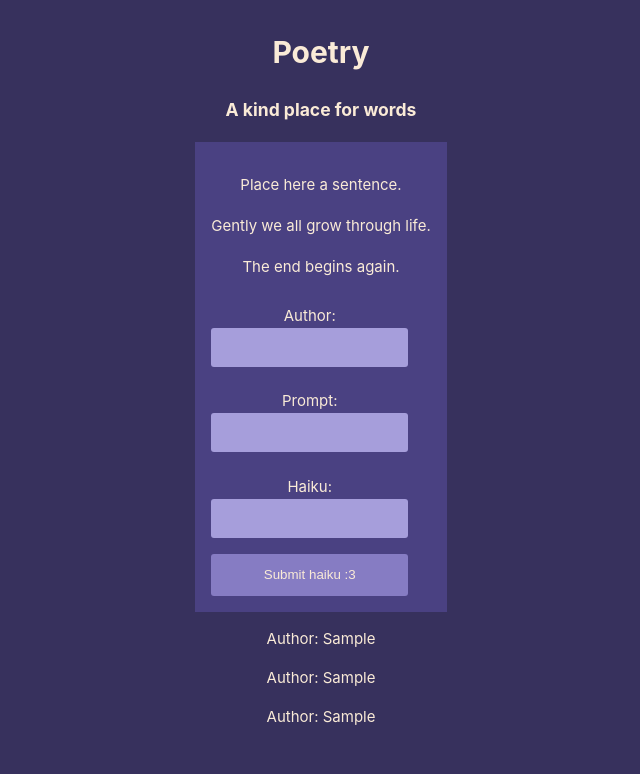
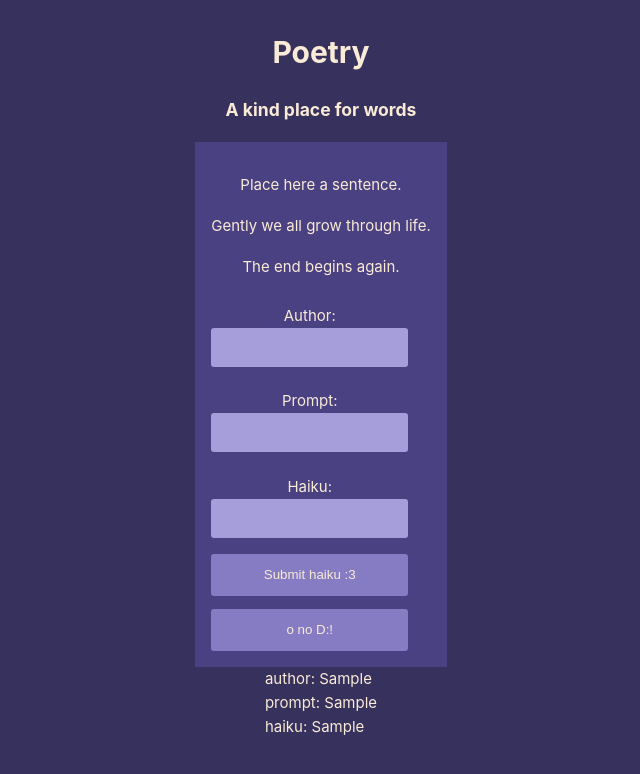
Before and after one commit to AMDAndy/poetry, a Vue app in the folder Poetry site/: page / in a window 1280 px wide. Both pictures are taken after typing "Sample", "Sample", "Sample" into the empty fields and a click on the button "Submit haiku :3". Shown: the top 774 px of the page, without its empty margins (319-959 px from the left). Built offline with nearby package versions, Linux system fonts and the light colour scheme; the HTML template or start-up script is replaced by a standard one.

Commit message:
Form is more form-y

```diff
--- a/Poetry site/src/views/HomeView.vue
+++ b/Poetry site/src/views/HomeView.vue
@@ -47,15 +47,19 @@ function addHaiku(): void {
         <label id="haiku-label" for="haiku-input" class="haiku-forms">Haiku:</label>
         <input id="haiku-input" type="text" v-model="formHaiku" />
         <button id="click-add" @click.prevent="addHaiku">Submit haiku :3</button>
+        <button id="click-reset" @click.prevent="clearFields">o no D:!</button>
       </div>
     </form>
   </main>
   <div id="haiku-list" v-if="haikus.author">
-    <p v-for="(value, key) in haikus" :key="key">Author: {{ value }}</p>
+    <div v-for="(value, key, index) in haikus" :key="index">{{ key }}: {{ value }}</div>
   </div>
 </template>
 
 <style>
+#click-reset {
+  margin-top: 1em;
+}
 main {
   background-color: rgb(74, 65, 130);
   margin: auto;
@@ -69,7 +73,8 @@ main {
 }
 
 #haiku-list {
-  text-align: center;
+  display: grid;
+  grid-template-columns: auto;
   max-width: fit-content;
   margin: auto;
 }
```
